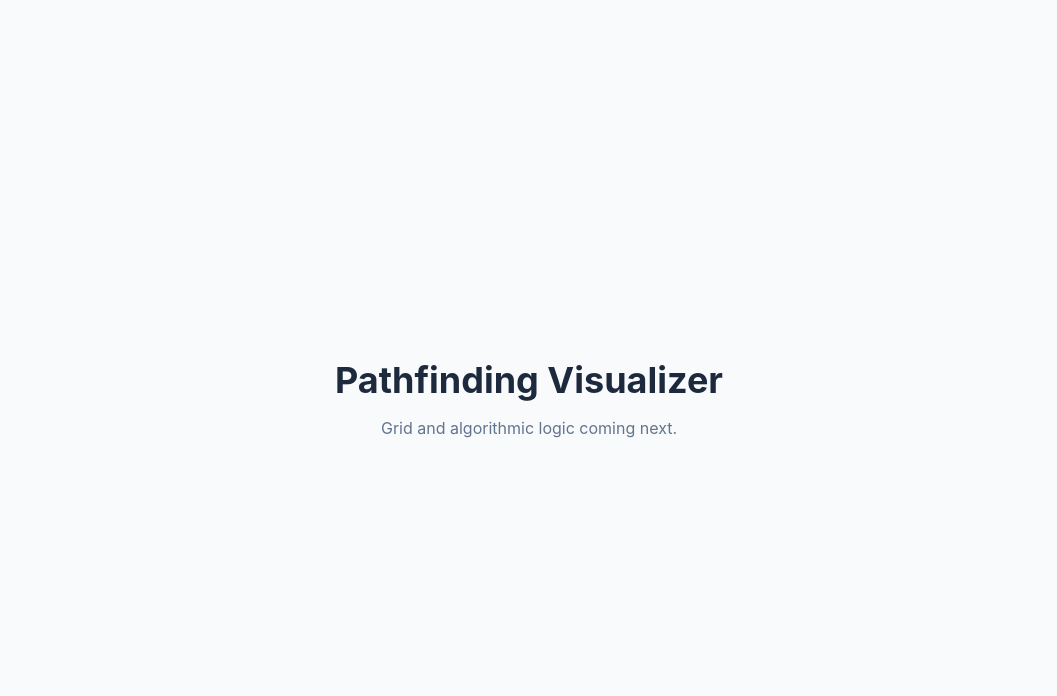
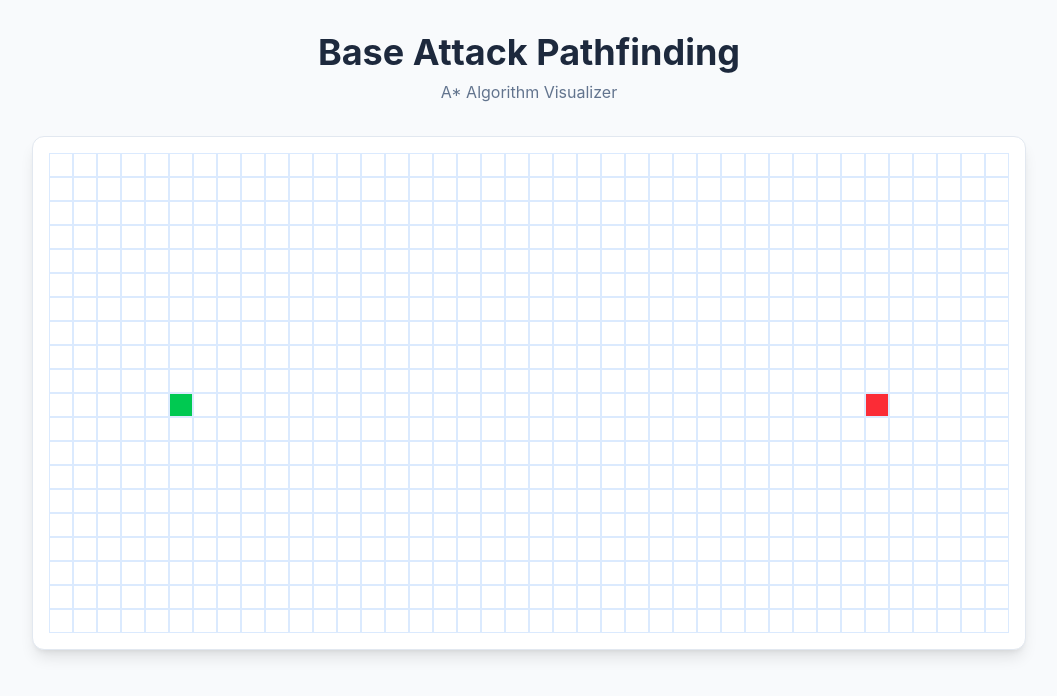
Before and after one commit to imhammad/pathfinding-visualizer, a React (Vite) app: page / in a window 1280 px wide. Shown: the top 696 px of the page, without its empty margins (111-1168 px from the left). Built offline with nearby package versions, Linux system fonts and the light colour scheme.

Commit message:
feat: implement 2D array grid system and UI rendering

```diff
--- a/src/App.jsx
+++ b/src/App.jsx
@@ -1,14 +1,77 @@
-function App() {
+import { useState, useEffect } from 'react';
+import Node from './components/Node';
+
+const ROWS = 20;
+const COLS = 40;
+
+const START_NODE_ROW = 10;
+const START_NODE_COL = 5;
+const END_NODE_ROW = 10;
+const END_NODE_COL = 34;
+
+export default function App() {
+  const [grid, setGrid] = useState([]);
+
+  useEffect(() => {
+    const initialGrid = createInitialGrid();
+    setGrid(initialGrid);
+  }, []);
+
+  const createInitialGrid = () => {
+    const newGrid = [];
+    for (let row = 0; row < ROWS; row++) {
+      const currentRow = [];
+      for (let col = 0; col < COLS; col++) {
+        currentRow.push(createNode(col, row));
+      }
+      newGrid.push(currentRow);
+    }
+    return newGrid;
+  };
+
+  const createNode = (col, row) => {
+    return {
+      col,
+      row,
+      isStart: row === START_NODE_ROW && col === START_NODE_COL,
+      isEnd: row === END_NODE_ROW && col === END_NODE_COL,
+      distance: Infinity,
+      isVisited: false,
+      isWall: false,
+      previousNode: null,
+    };
+  };
+
   return (
-    <div className="min-h-screen flex flex-col items-center justify-center p-8">
-      <h1 className="text-4xl font-bold text-slate-800 mb-4">
-        Pathfinding Visualizer
-      </h1>
-      <p className="text-slate-500">
-        Grid and algorithmic logic coming next.
-      </p>
+    <div className="min-h-screen flex flex-col items-center py-8">
+      <header className="mb-8 text-center">
+        <h1 className="text-4xl font-bold text-slate-800 mb-2">
+          Base Attack Pathfinding
+        </h1>
+        <p className="text-slate-500">
+          A* Algorithm Visualizer
+        </p>
+      </header>
+
+      <main className="bg-white p-4 rounded-xl shadow-lg border border-slate-200">
+        {grid.map((row, rowIdx) => (
+          <div key={rowIdx} className="flex">
+            {row.map((node, nodeIdx) => {
+              const { row, col, isStart, isEnd, isWall } = node;
+              return (
+                <Node
+                  key={nodeIdx}
+                  row={row}
+                  col={col}
+                  isStart={isStart}
+                  isEnd={isEnd}
+                  isWall={isWall}
+                />
+              );
+            })}
+          </div>
+        ))}
+      </main>
     </div>
-  )
+  );
 }
-
-export default App
--- /dev/null
+++ b/src/components/Node.jsx
@@ -0,0 +1,14 @@
+export default function Node({ row, col, isStart, isEnd, isWall }) {
+  let extraClassName = 'bg-white';
+
+  if (isEnd) extraClassName = 'bg-red-500';
+  else if (isStart) extraClassName = 'bg-green-500';
+  else if (isWall) extraClassName = 'bg-slate-800';
+
+  return (
+    <div
+      id={`node-${row}-${col}`}
+      className={`w-6 h-6 border border-blue-100 ${extraClassName}`}
+    ></div>
+  );
+}
```
